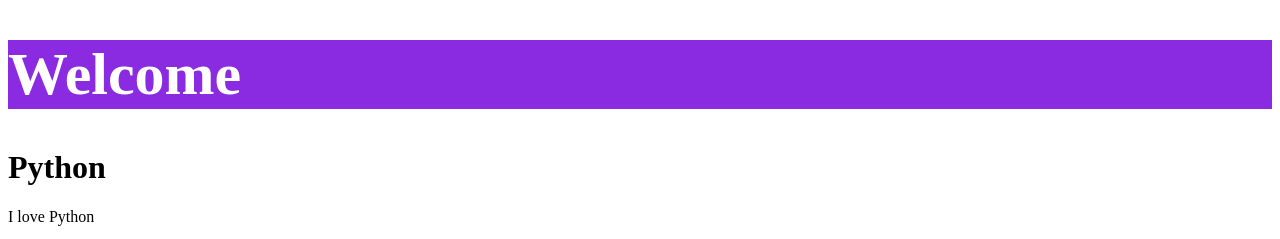
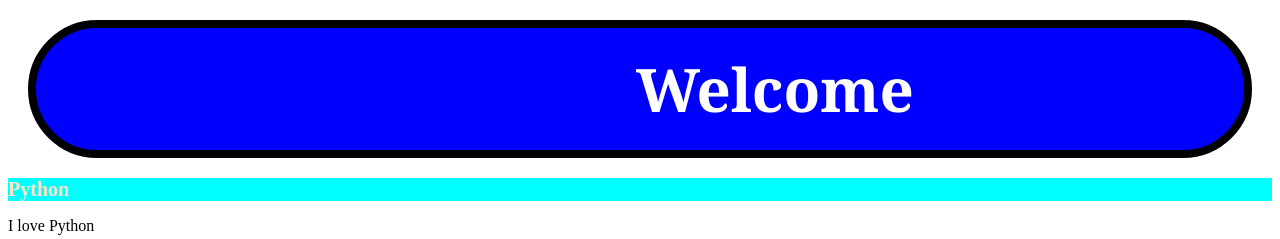
Before and after one commit to MiVlandis/Amazon-Project, a plain HTML site: page Frontend/Basics/index.html in a window 1280 px wide. Shown: the top 239 px of the page. Drawn offline with Linux system fonts and the light colour scheme.

Commit message:
edit fot css

```diff
--- a/Frontend/Basics/index.html
+++ b/Frontend/Basics/index.html
@@ -5,18 +5,15 @@
     <meta name="viewport" content="width=device-width, initial-scale=1.0">
     <meta name="description" content="online courses website">
     <meta name="keywords" content="Python,django,html,css">
-
     <title>M.World</title>
-    <style>
-        .a{
-            background-color: blueviolet; color: white;
-            font-size: 60px;
-        }
-    </style>
+    <link rel="stylesheet" href="style.css">
+    <link rel="preconnect" href="https://fonts.googleapis.com">
+    <link rel="preconnect" href="https://fonts.gstatic.com" crossorigin>
+    <link href="https://fonts.googleapis.com/css2?family=Noto+Serif:ital,wght@0,600;0,700;1,600&display=swap" rel="stylesheet">
 </head>
 <body>
     <h1 class="a">Welcome</h1>
-    <h1>Python</h1>
+    <h1 id="test">Python</h1>
 
 <p> I love Python </p>
 
--- /dev/null
+++ b/Frontend/Basics/style.css
@@ -0,0 +1,19 @@
+*{
+
+}
+.a{
+    background-color: blue;
+    color: white;
+    font-size: 60px;
+    font-family: 'Noto Serif', serif;
+    padding: 20px 600px ;
+    margin: 20px ;
+    border: 8px solid black;
+    border-radius: 75px;
+
+}
+#test {
+    background-color:aqua ;
+    color: bisque;
+    font-size: 20px;
+}
```
